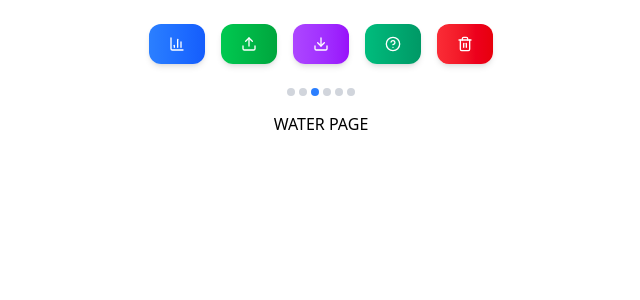
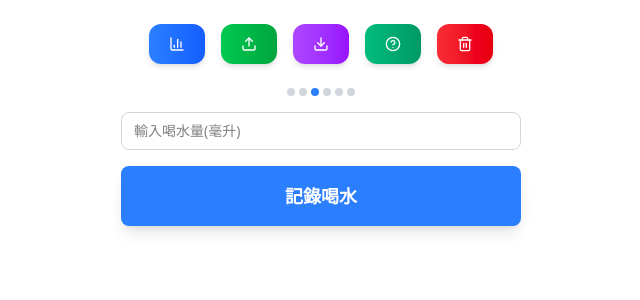
Before and after one commit to echoedinvoker/work-recorder, a Vue app: page /#/water in a window 1280 px wide. Shown: the top 300 px of the page, without its empty margins (319-959 px from the left). Built offline with nearby package versions, Linux system fonts and the light colour scheme.

Commit message:
feat: input water record

```diff
--- a/src/components/pages/WaterPage.vue
+++ b/src/components/pages/WaterPage.vue
@@ -1,8 +1,9 @@
 <template>
-  <div>
-    WATER PAGE
+  <div class="space-y-6">
+    <WaterButton />
   </div>
 </template>
 
 <script setup lang="ts">
+import WaterButton from '@/components/water/WaterButton.vue';
 </script>
--- /dev/null
+++ b/src/components/water/WaterButton.vue
@@ -0,0 +1,29 @@
+<template>
+  <div class="space-y-4">
+    <div class="flex flex-col space-y-4">
+      <FormInput
+        v-model="waterAmount"
+        type="number"
+        placeholder="輸入喝水量(毫升)"
+      />
+
+      <BaseButton
+        color="blue"
+        text="記錄喝水"
+        @click="addWaterRecord"
+        :disabled="!waterAmount || waterAmount <= 0"
+      />
+    </div>
+  </div>
+</template>
+
+<script setup lang="ts">
+import BaseButton from '@/components/ui/BaseButton.vue';
+import FormInput from '@/components/ui/FormInput.vue';
+import { useWaterRecorder } from '@/composables/useWaterRecorder';
+
+const {
+  waterAmount,
+  addWaterRecord
+} = useWaterRecorder();
+</script>
--- /dev/null
+++ b/src/composables/useWaterRecorder.ts
@@ -0,0 +1,22 @@
+import { useDailyWaterStore } from '@/stores/dailyWaterStore'
+import { ref, computed } from 'vue'
+
+export function useWaterRecorder() {
+  const dailyWaterStore = useDailyWaterStore()
+
+  // 水量輸入
+  const waterAmount = ref<number | undefined>(undefined)
+
+  // 添加喝水記錄
+  const addWaterRecord = () => {
+    if (waterAmount.value && waterAmount.value > 0) {
+      dailyWaterStore.addRecord(waterAmount.value)
+      waterAmount.value = undefined
+    }
+  }
+
+  return {
+    waterAmount,
+    addWaterRecord
+  }
+}
--- a/src/stores/dailyWaterStore.ts
+++ b/src/stores/dailyWaterStore.ts
@@ -1,8 +1,65 @@
+import { useActivityStore } from "@/composables/useActivityStore";
+import { getTodayKey } from "@/utils/dateUtils";
 import { defineStore } from "pinia";
-import { ref } from "vue";
-export const useDailyWaterStore = defineStore("dailyWaterSleep", () => {
-  const todayScoreIncrement = ref(0);
+import type { Ref } from "vue";
+
+interface WaterRecord {
+  id: number;
+  amount: number; // in milliliters
+}
+
+export const useDailyWaterStore = defineStore("dailyWater", () => {
+  const updateRecord = (
+    records: Ref<{ [date: string]: WaterRecord[] }>,
+    amount: number,
+    dateKey: string = getTodayKey()
+  ) => {
+    if (!records.value[dateKey]) {
+      records.value[dateKey] = [] as WaterRecord[];
+    }
+
+    const newRecord = {
+      id: Date.now(), // 使用時間戳作為唯一ID
+      amount: Number(amount)  // 記錄輸入的水量（毫升）
+    };
+
+    (records.value[dateKey]).push(newRecord);
+  }
+  const calculateFromRecords = (
+    records: Ref<{ [date: string]: WaterRecord[] }>,
+    weightedRecords: Ref<{ [date: string]: number }>,
+    scores: Ref<{ [date: string]: number }>,
+    ratios: Ref<{ [date: string]: number }>,
+    ratioIncrements: Ref<{ [date: string]: number }>,
+    todayKey: string = getTodayKey()
+  ) => {
+    // Placeholder for future calculations
+  }
+
+  const baseStore = useActivityStore<WaterRecord[]>({
+    title: "喝水",
+    initialScore: 0,
+    absencePenalty: -5,
+    getScoreChange: () => 0,
+    calculateWeightedRecord: () => 0,
+    updateRecord,
+    calculateFromRecords,
+    chartConfig: {
+      left: {
+        unit: "ml",
+        data: {
+          '喝水量': {
+            getValueByDate: () => 0,
+            getValueByWeek: () => 0,
+            getValueByMonth: () => 0
+          }
+        }
+      }
+    },
+    thresholds: [],
+  });
+
   return {
-    todayScoreIncrement,
+    ...baseStore,
   }
 });
```
